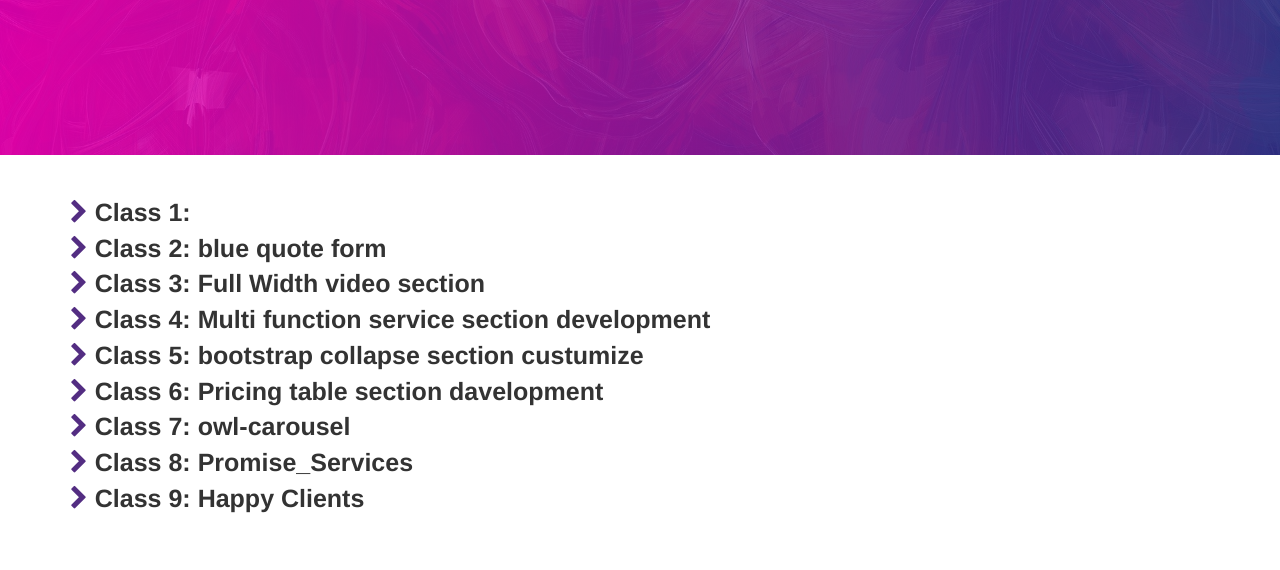
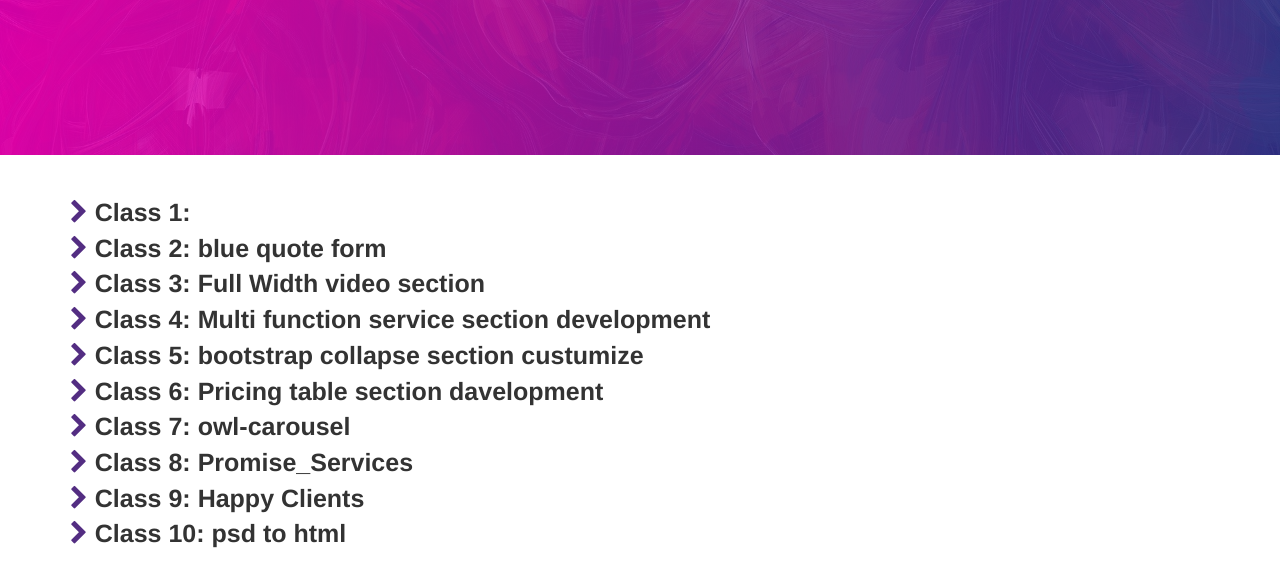
Before and after one commit to mahichy/150-sections, a plain HTML site: page index.html in a window 1280 px wide. Shown: the part 230-800 px from the top of the page. Drawn offline with Linux system fonts and the light colour scheme; a script that the page names is missing.

Commit message:
class link index

```diff
--- a/index.html
+++ b/index.html
@@ -39,6 +39,9 @@
 								  </a> </li>
 								<li><i class="fa fa-chevron-right"></i> <a target="_blank" href="/class-9/index.html"> Class 9: Happy Clients
 								  </a> </li>
+								<li><i class="fa fa-chevron-right"></i> <a target="_blank" href="/
+									class-10/index.html"> Class 10: psd to html
+								  </a> </li>
 
 							</ul>
 						</div>
```
